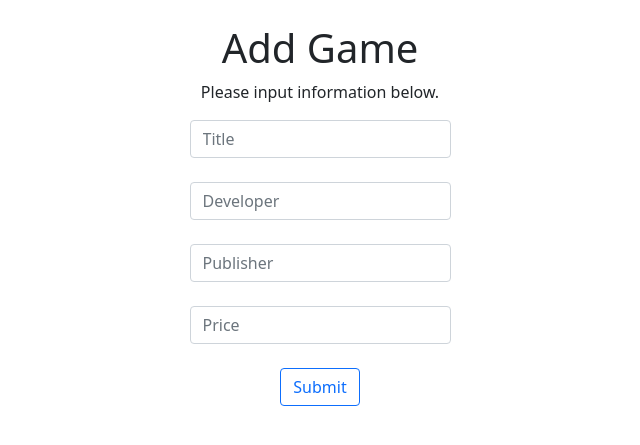
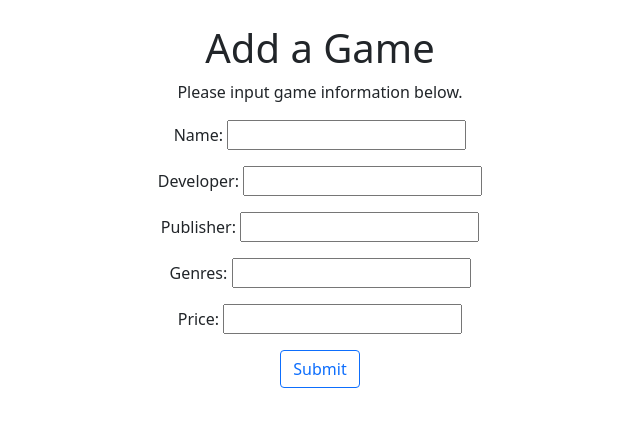
Before and after one commit to galva041/CS180SteamDatabaseWeb, a Django app: template home/templates/home/addGames.html in a window 1280 px wide. Shown: the part 56-501 px from the top of the page, without its empty margins (320-960 px from the left). Run offline with Django 4.2, Linux system fonts and the light colour scheme; the template is opened without the code that fills it: values that come from a table or form of the project are taken from there, others are empty.

Commit message:
add-games form and template

```diff
--- /dev/null
+++ b/home/forms.py
@@ -0,0 +1,8 @@
+from django import forms
+from django.forms import ModelForm
+from .models import Games
+
+class GameForm(ModelForm):
+    class Meta:
+        model = Games
+        fields = ('title', 'dev', 'publisher', 'genre', 'price')
--- a/home/templates/home/addGames.html
+++ b/home/templates/home/addGames.html
@@ -3,42 +3,22 @@
 {% block content %}
 
 <center>
-    <div class="container" style="text-align: center">
-            <h1>Add Game</h1>
-            <p>Please input information below.</p>
-            <form role="form">
-                <div class="row justify-content-center">
-                    <div class="form-group col-lg-3">
-                        <input type="text" class="form-control" placeholder="Title"/>
-                    </div>
-                </div>
-                <br>
+    <h1>Add a Game</h1>
+    <p>Please input game information below.</p>
+    {% if submitted %}
+        Your game was submitted!
 
-                <div class="row justify-content-center">
-                    <div class="form-group col-lg-3 "  >
-                        <input type="text" class="form-control input-normal" placeholder="Developer"/>
-                    </div>
-                </div>
-                <br>
+    {% else %}
 
-                <div class="row justify-content-center">
-                        <div class="form-group col-lg-3 ">
-                            <input type="text" class="form-control input-normal" placeholder="Publisher" />
-                        </div>
-                </div>
+        <form action="" method=POST>
+            {% csrf_token %}
 
-                <br>
+            {{ form.as_p }}
 
-                <div class="row justify-content-center">
-                        <div class="form-group col-lg-3 ">
-                            <input type="text" class="form-control input-normal" placeholder="Price" />
-                        </div>
-                </div>
-                <br>
+            <input type="submit" class="btn btn-outline-primary">
+        </form>
 
-                <button type="submit" class="btn btn-outline-primary">Submit</button>
-            </form>
-        </div>
+    {% endif %}
 </center>
 
 {% endblock %}
```
